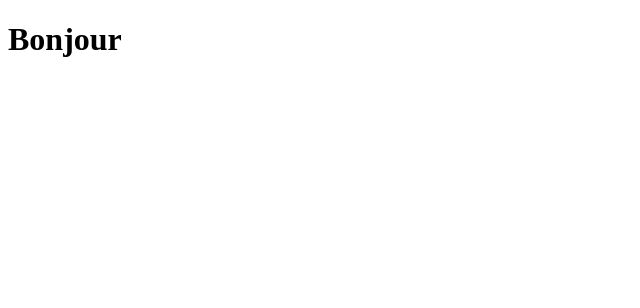
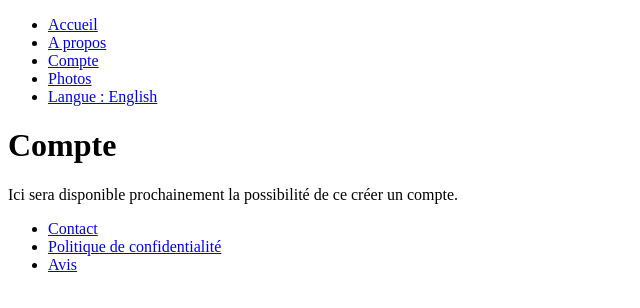
Before and after one commit to The-Isaac/my-website, a plain HTML site: page account.html in a window 1280 px wide. Shown: the whole page, without its empty margins (0-640 px from the left). Drawn offline with Linux system fonts and the light colour scheme.

Commit message:
Update account.html

```diff
--- a/account.html
+++ b/account.html
@@ -1,11 +1,43 @@
 <!DOCTYPE html>
-<html lang="en">
-<head>
-    <meta charset="UTF-8">
-    <meta name="viewport" content="width=device-width, initial-scale=1.0">
-    <title>Document</title>
-</head>
-<body>
-    <h1>Bonjour</h1>
-</body>
+<html lang="fr">
+  <head>
+    <title>Compte</title>
+    <meta name="viewport" content="width=device-width, initial-scale=1.0" />
+    <meta charset="UTF-8" />
+
+    <link href="style.css" rel="stylesheet" url="index.html" />
+  </head>
+  <body>
+    <script src="script.js"></script>
+    <header>
+      <ul>
+        <li><a href="index.html" class="topright-link">Accueil</a></li>
+        <li><a href="about.html" class="topright-link">A propos</a></li>
+        <li><a href="account.html" class="topright-link">Compte</a></li>
+        <li><a href="pictures.html" class="topright-link">Photos</a></li>
+        <li>
+          <a href="indexEn.html" class="topright-link">Langue : English</a>
+        </li>
+      </ul>
+    </header>
+    <main>
+      <h1>Compte</h1>
+
+      <p class="top-p" id="paragraphe1">
+        Ici sera disponible prochainement la possibilité de ce créer un compte.
+      </p>
+
+    </main>
+    <footer>
+      <ul>
+        <li>
+          <a href="contact.html" class="bottom-link">Contact</a>
+        </li>
+        <li>
+          <a href="privacy-policy.html" class="bottom-link">Politique de confidentialité</a>
+        </li>
+        <li><a href="opinion.html" class="bottom-link">Avis</a></li>
+      </ul>
+    </footer>
+  </body>
 </html>
```
